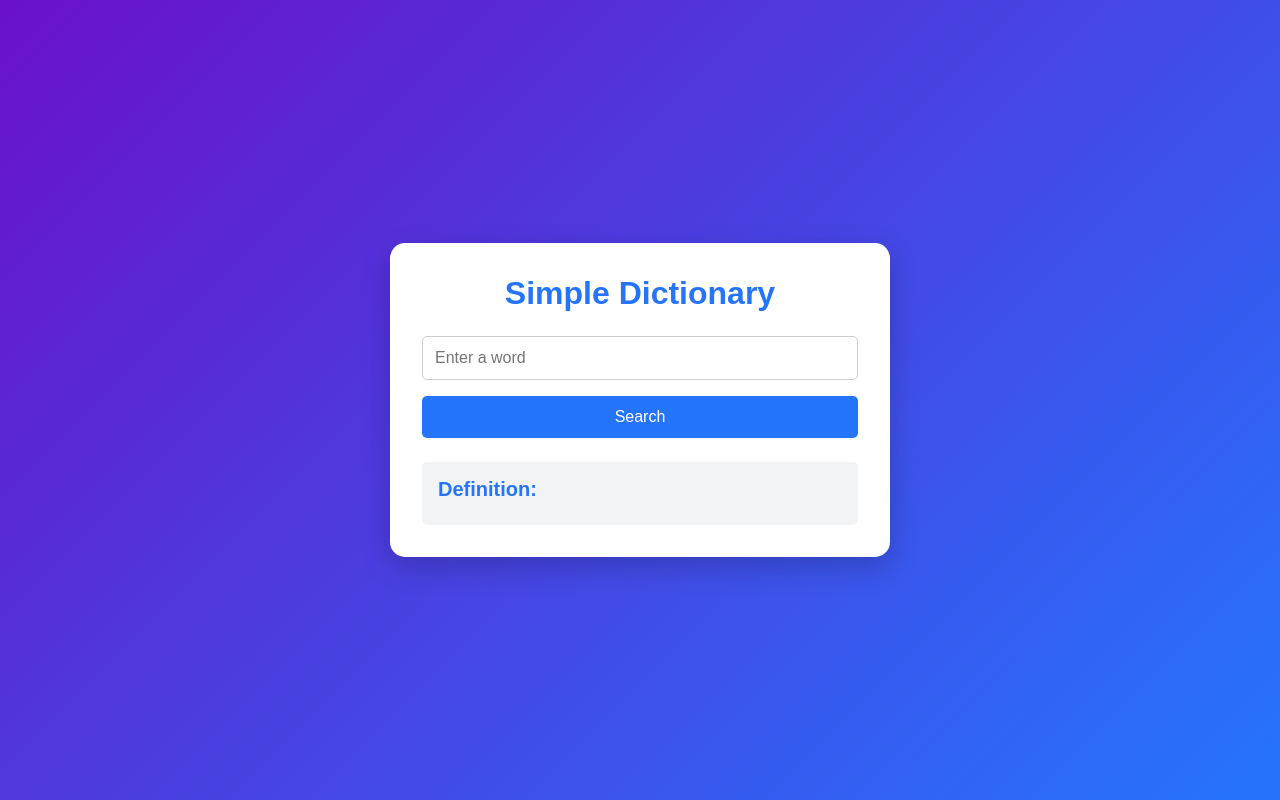
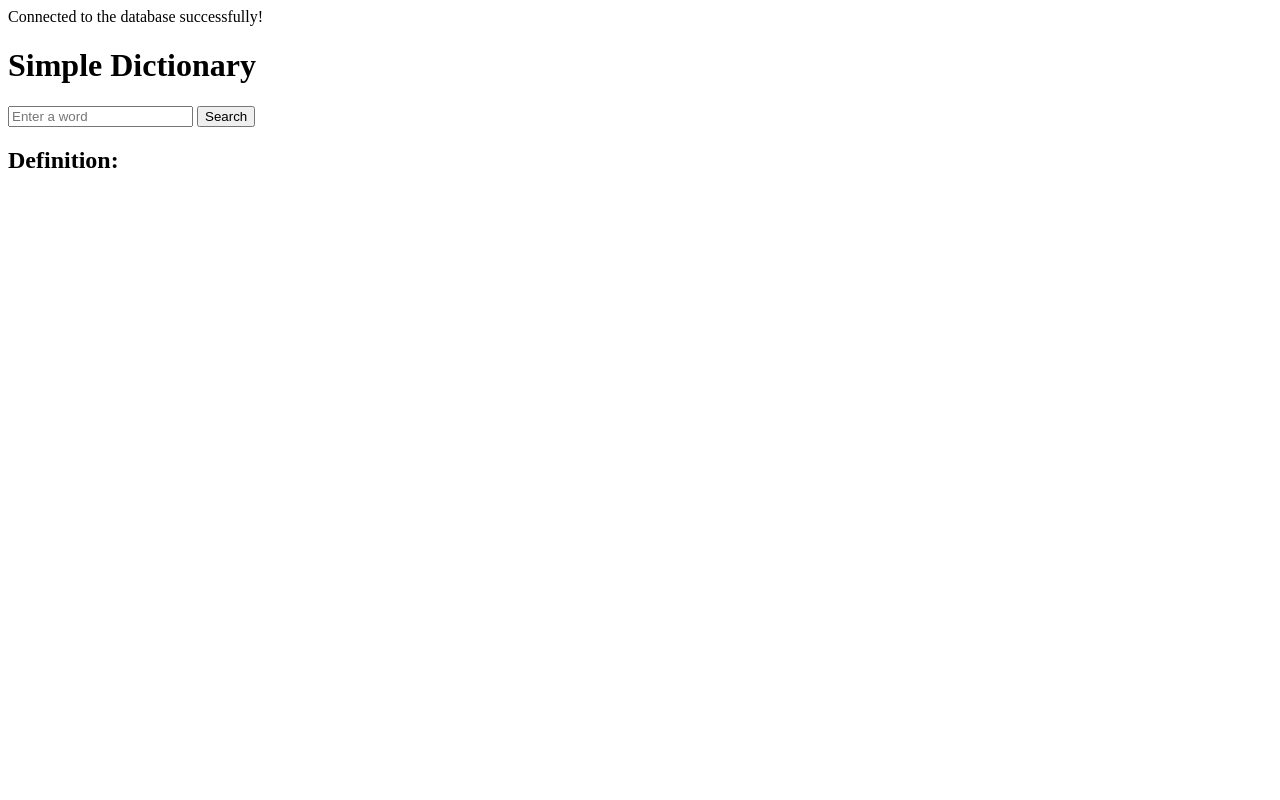
Before and after one commit to adanmass/projectunix, a PHP site: page / in a window 1280 px wide. Run offline with PHP 8.4, Linux system fonts and the light colour scheme; data that the repository does not hold is empty.

Commit message:
php and db

```diff
--- a/project_php/index.php
+++ b/project_php/index.php
@@ -8,12 +8,16 @@ $conn = new mysqli($servername, $username, $password, $dbname);
 
 if ($conn->connect_error) {
     die("Connection failed: " . $conn->connect_error);
+} else {
+    echo "Connected to the database successfully!<br>";
 }
 
 $definition = "";
 
 if ($_SERVER["REQUEST_METHOD"] == "POST") {
-    $word = $_POST['word'];
+    $word = $_POST['word']; // Fix: Use 'word' instead of 'Word'
+
+    echo "Searching for word: " . htmlspecialchars($word) . "<br>";
 
     $sql = "SELECT Definition FROM Words WHERE Word = ?";
     $stmt = $conn->prepare($sql);
@@ -32,7 +36,7 @@ if ($_SERVER["REQUEST_METHOD"] == "POST") {
 
         $stmt->close();
     } else {
-        $definition = "Error preparing the SQL statement.";
+        $definition = "Error preparing the SQL statement: " . $conn->error;
     }
 }
 ?>
@@ -44,96 +48,7 @@ if ($_SERVER["REQUEST_METHOD"] == "POST") {
     <meta name="viewport" content="width=device-width, initial-scale=1.0">
     <title>Simple Dictionary</title>
     <style>
-        * {
-            margin: 0;
-            padding: 0;
-            box-sizing: border-box;
-        }
-
-        body {
-            font-family: 'Arial', sans-serif;
-            background: linear-gradient(135deg, #6a11cb, #2575fc);
-            display: flex;
-            justify-content: center;
-            align-items: center;
-            height: 100vh;
-            color: #333;
-        }
-
-        .container {
-            background: #fff;
-            padding: 2rem;
-            border-radius: 15px;
-            box-shadow: 0 10px 30px rgba(0, 0, 0, 0.2);
-            max-width: 500px;
-            width: 100%;
-            text-align: center;
-            animation: fadeIn 0.5s ease-in-out;
-        }
-
-        @keyframes fadeIn {
-            from { opacity: 0; transform: translateY(-20px); }
-            to { opacity: 1; transform: translateY(0); }
-        }
-
-        h1 {
-            font-size: 2rem;
-            margin-bottom: 1.5rem;
-            color: #2575fc;
-        }
-
-        form {
-            display: flex;
-            flex-direction: column;
-            gap: 1rem;
-        }
-
-        input[type="text"] {
-            padding: 0.75rem;
-            border: 1px solid #ccc;
-            border-radius: 5px;
-            font-size: 1rem;
-            outline: none;
-        }
-
-        input[type="text"]:focus {
-            border-color: #2575fc;
-            box-shadow: 0 0 5px rgba(37, 117, 252, 0.5);
-        }
-
-        button {
-            padding: 0.75rem;
-            background-color: #2575fc;
-            color: #fff;
-            border: none;
-            border-radius: 5px;
-            font-size: 1rem;
-            cursor: pointer;
-            transition: background-color 0.3s ease;
-        }
-
-        button:hover {
-            background-color: #1a5bbf;
-        }
-
-        .result {
-            margin-top: 1.5rem;
-            padding: 1rem;
-            background-color: #f1f3f5;
-            border-radius: 5px;
-            text-align: left;
-        }
-
-        .result h2 {
-            font-size: 1.25rem;
-            margin-bottom: 0.5rem;
-            color: #2575fc;
-        }
-
-        .result p {
-            font-size: 1rem;
-            color: #555;
-        }
+        /* Your CSS styles here */
     </style>
 </head>
 <body>
```
